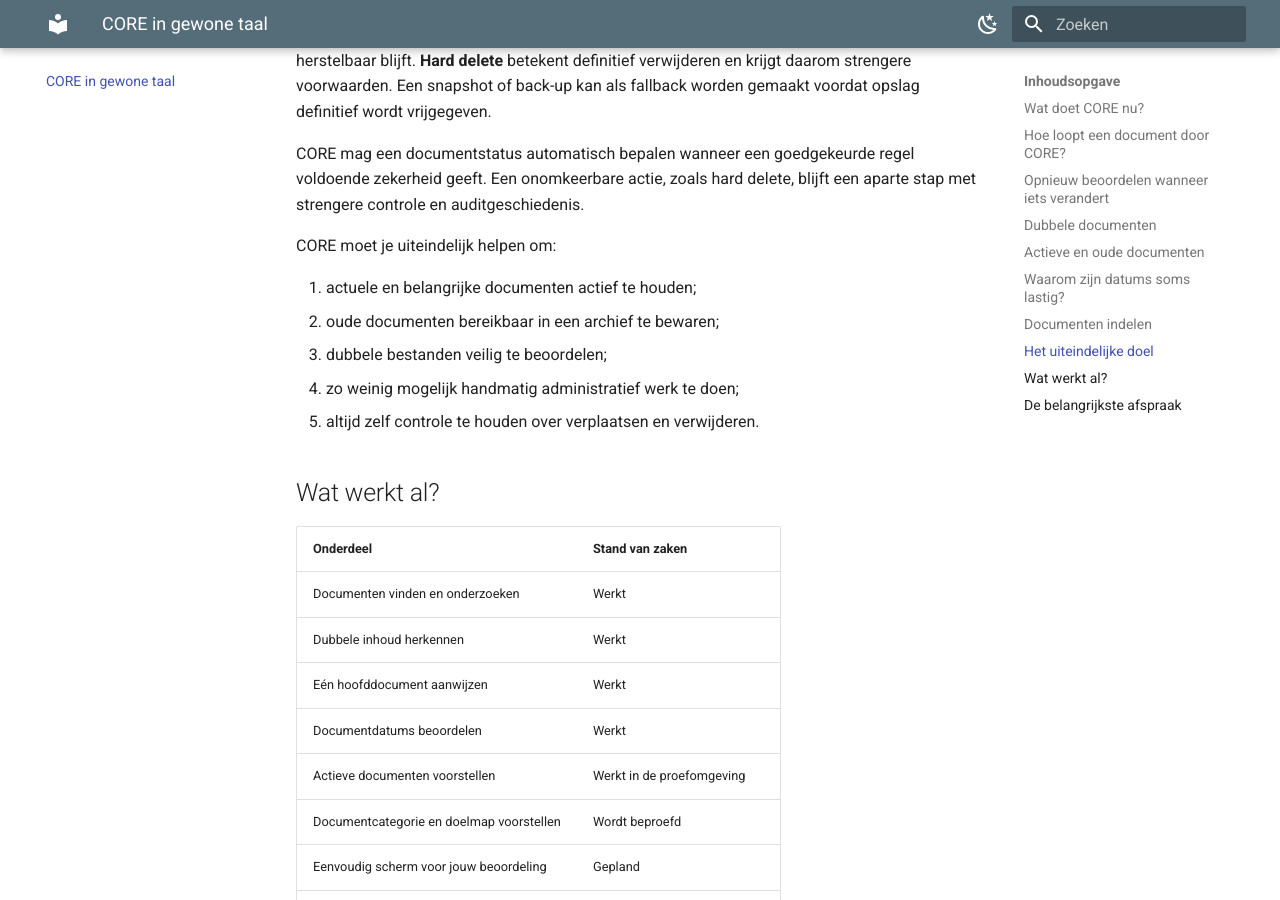
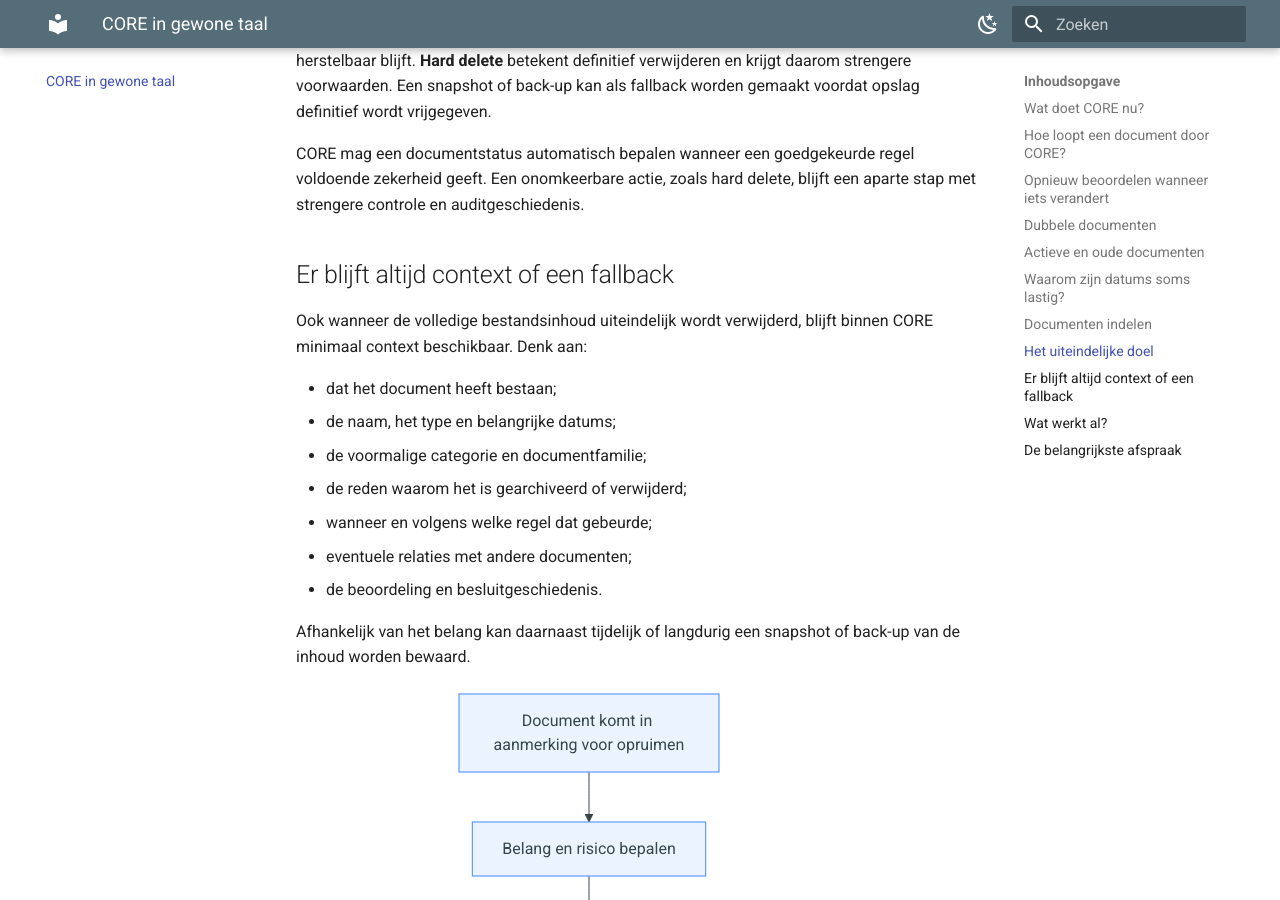
Before and after one commit to hugcoding/core-platform, an MkDocs documentation site: the page built from docs/wiki/core-in-gewone-taal.md, in a window 1280 px wide and 900 px high, scrolled down 4556 px. Built offline with MkDocs 1.6.1 and Material for MkDocs 9.7.7, drawn with Linux system fonts in a browser that asks for light colours; some of the changed text lies outside the part shown.

Commit message:
Document retention fallback by importance

````diff
--- a/docs/wiki/core-in-gewone-taal.md
+++ b/docs/wiki/core-in-gewone-taal.md
@@ -177,6 +177,42 @@
 voldoende zekerheid geeft. Een onomkeerbare actie, zoals hard delete, blijft een
 aparte stap met strengere controle en auditgeschiedenis.
 
+## Er blijft altijd context of een fallback
+
+Ook wanneer de volledige bestandsinhoud uiteindelijk wordt verwijderd, blijft
+binnen CORE minimaal context beschikbaar. Denk aan:
+
+- dat het document heeft bestaan;
+- de naam, het type en belangrijke datums;
+- de voormalige categorie en documentfamilie;
+- de reden waarom het is gearchiveerd of verwijderd;
+- wanneer en volgens welke regel dat gebeurde;
+- eventuele relaties met andere documenten;
+- de beoordeling en besluitgeschiedenis.
+
+Afhankelijk van het belang kan daarnaast tijdelijk of langdurig een snapshot of
+back-up van de inhoud worden bewaard.
+
+```mermaid
+flowchart TD
+    A["Document komt in aanmerking voor opruimen"] --> B["Belang en risico bepalen"]
+    B --> C{"Hoge belangscore?"}
+    C -->|Ja| D["Langere wachttijd"]
+    C -->|Nee| E["Normale wachttijd"]
+    D --> F["Snapshot of back-up bewaren"]
+    E --> G["Fallback volgens bewaarbeleid"]
+    F --> H["Opnieuw beoordelen"]
+    G --> H
+    H --> I["Eventueel definitief verwijderen"]
+    I --> J["Context en besluitgeschiedenis blijven"]
+```
+
+Een hogere belangscore betekent dus niet automatisch dat een document actief
+blijft. Het betekent wel dat CORE voorzichtiger opruimt: een langere wachttijd,
+sterkere reviewvoorwaarden en vaker een snapshot of back-up. Daardoor kan een
+belangrijk historisch document uit de actieve werkmap verdwijnen zonder dat het
+meteen onherstelbaar verloren gaat.
+
 CORE moet je uiteindelijk helpen om:
 
 1. actuele en belangrijke documenten actief te houden;
````
